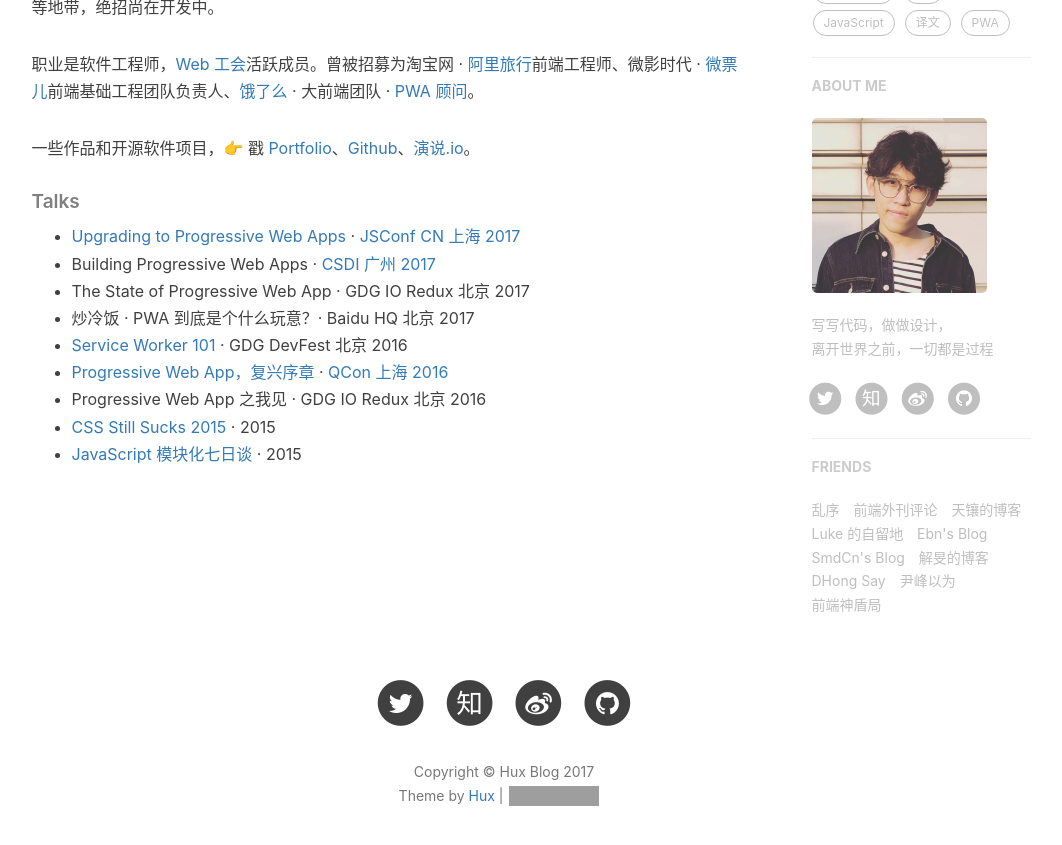
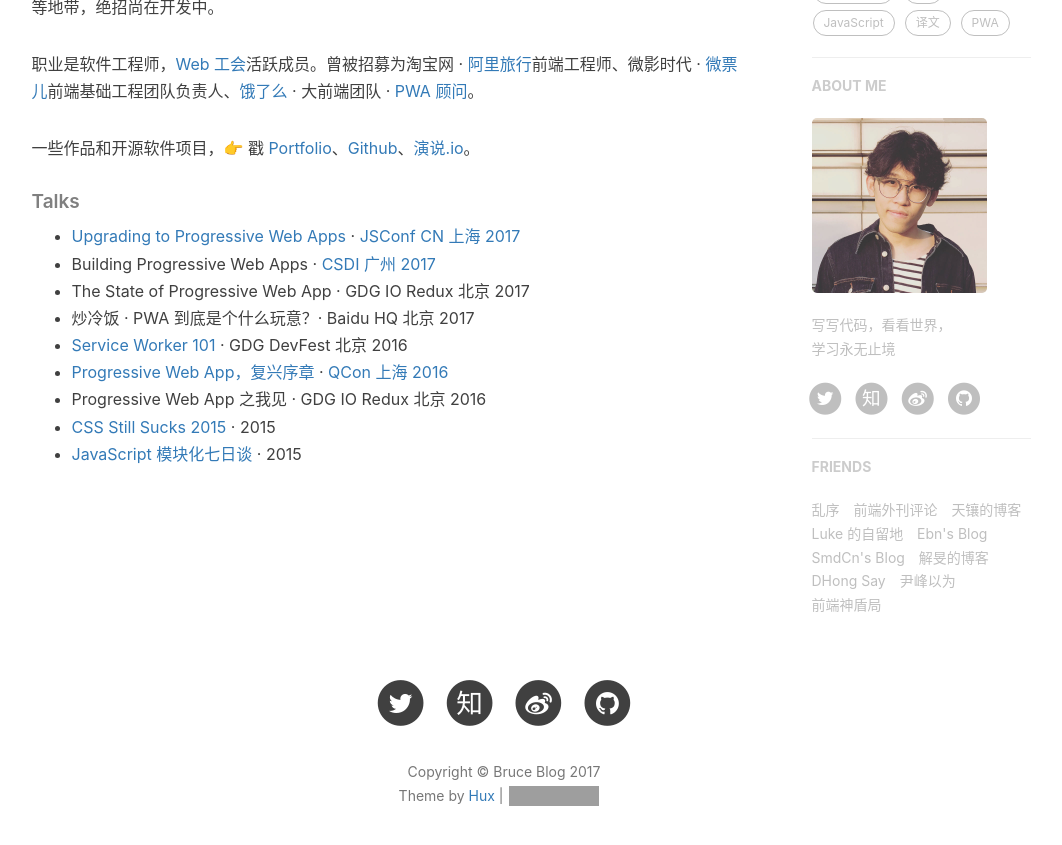
Before and after one commit to xiongdun/xiongdun.github.io, a Jekyll site: the page built from about.html, in a window 1280 px wide and 900 px high, scrolled down 636 px. Shown: the top 845 px of the window, without its empty margins (136-1198 px from the left). Built offline with Jekyll 4.4.1, drawn with Linux system fonts in a browser that asks for light colours; nearby versions of some CDN libraries; comment, search, counter and statistics services are not loaded; some of the changed lines change nothing that is shown; grey boxes are pictures that could not be loaded.

Commit message:
update config file

```diff
--- a/_config.yml
+++ b/_config.yml
@@ -1,22 +1,22 @@
 # Site settings
-title: Hux Blog
-SEOTitle: 黄玄的博客 | Hux Blog
+title: Bruce Blog
+SEOTitle: 熊墩的博客 | Bruce Blog
 header-img: img/home-bg.jpg
-email: huxpro@gmail.com
-description: "关于前端与设计、黑客与画家 | 黄玄，Web & Mobile Lover，Software Engineer，UX Designer | 这里是 @Hux黄玄 的个人博客，与你一起发现更大的世界。"
-keyword: "黄玄, Hux黄玄, Hux, 鬼栈, huxpro, @huxpro, 黄玄的博客, Hux Blog, 博客, 个人网站, 互联网, Web, JavaScript, 前端, 设计"
-url: "https://huangxuan.me"              # your host, for absolute URL
+email: 1274328268@qq.com
+description: "关于一个软件工程师 & 旅行爱好者 & 历史爱好者。 | 熊墩，Software Engineer，UX Designer | 这里是 @Bruce 熊墩 的个人博客，与你一起探索更美的世界。"
+keyword: "熊墩, Bruce 熊墩, Bruce, 软件工程师, bruce, @bruce, 熊墩的博客, bruce Blog, 博客, 个人网站, 互联网, Web, JavaScript, Java, 历史学，旅行"
+url: "https://www.xiongdun.top"              # your host, for absolute URL
 baseurl: ""                             # for example, '/blog' if your blog hosted on 'host/blog'
 
 
 
 # SNS settings
 RSS: false
-weibo_username:     huxpro
-zhihu_username:     huxpro
-github_username:    huxpro
-twitter_username:   huxpro
-#facebook_username:  huxpro
+weibo_username:     bruce
+zhihu_username:     bruce
+github_username:    bruce
+twitter_username:   bruce
+#facebook_username:  bruce
 # linkedin_username:  firstname-lastname-idxxxx
 
 
@@ -48,7 +48,7 @@
 
 
 # Disqus settings
-disqus_username: hux
+disqus_username: bruce
 
 # Netease setttings
 netease_comment: false
@@ -61,13 +61,13 @@
 
 # Google Analytics
 ga_track_id: 'UA-49627206-1'            # Format: UA-xxxxxx-xx
-ga_domain: huangxuan.me
+ga_domain: xiongdun.top
 
 
 
 # Sidebar settings
 sidebar: true                           # whether or not using Sidebar.
-sidebar-about-description: "写写代码，做做设计，<br>离开世界之前，一切都是过程"
+sidebar-about-description: "写写代码，看看世界，<br>学习永无止境"
 sidebar-avatar: /img/avatar-hux.jpg      # use absolute URL, seeing it's used in both `/` and `/about/`
 
 
```
